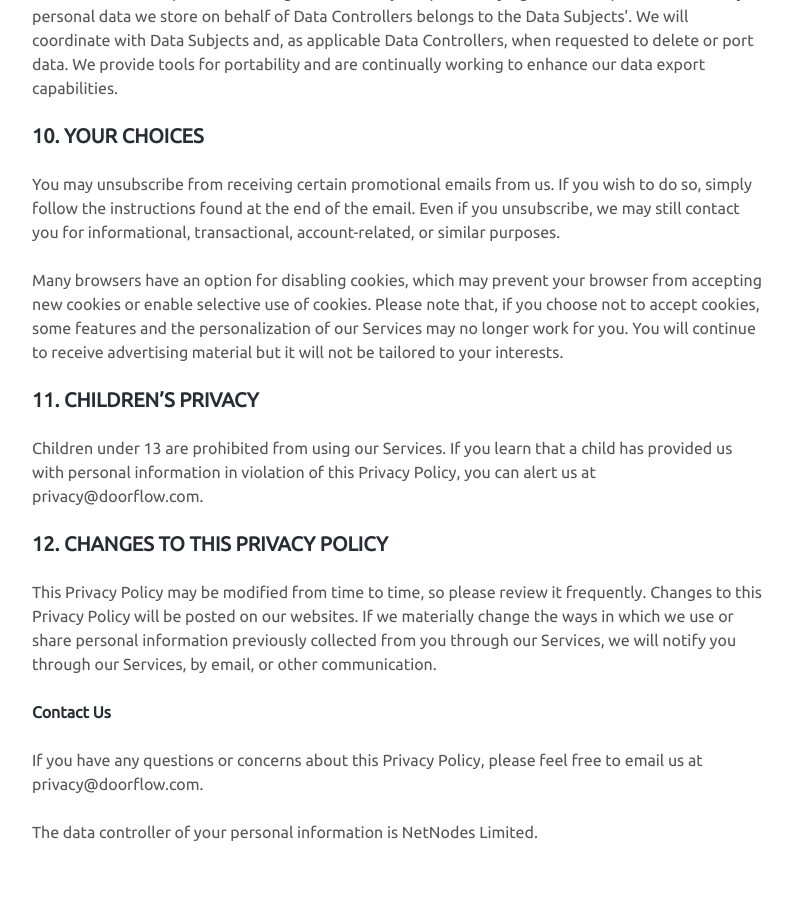
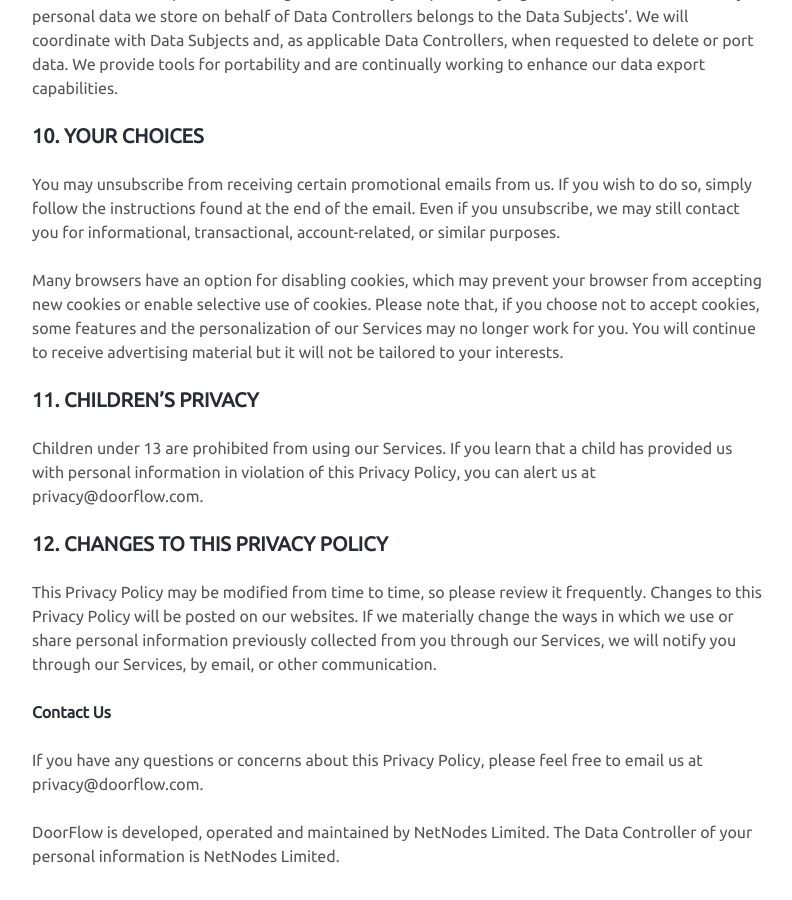
Before and after one commit to netnodes/Values, a Jekyll site: the page built from docs/privacy_policy.md, in a window 1280 px wide and 900 px high, scrolled down 5547 px. Shown: the whole window, without its empty margins (240-1032 px from the left). Built offline with Jekyll 4.4.1, drawn with Linux system fonts in a browser that asks for light colours; our own code applies the rules of GitHub Pages for plain Markdown files; a script that is not in the unit is left out; before the commit the page ends 6423 px from its top, so only the background shows below that.

Commit message:
DF ownership qualification

```diff
--- a/docs/privacy_policy.md
+++ b/docs/privacy_policy.md
@@ -155,4 +155,4 @@ This Privacy Policy may be modified from time to time, so please review it frequ
 ### Contact Us
 If you have any questions or concerns about this Privacy Policy, please feel free to email us at privacy@doorflow.com.
 
-The data controller of your personal information is NetNodes Limited.
+DoorFlow is developed, operated and maintained by NetNodes Limited. The Data Controller of your personal information is NetNodes Limited.
```
